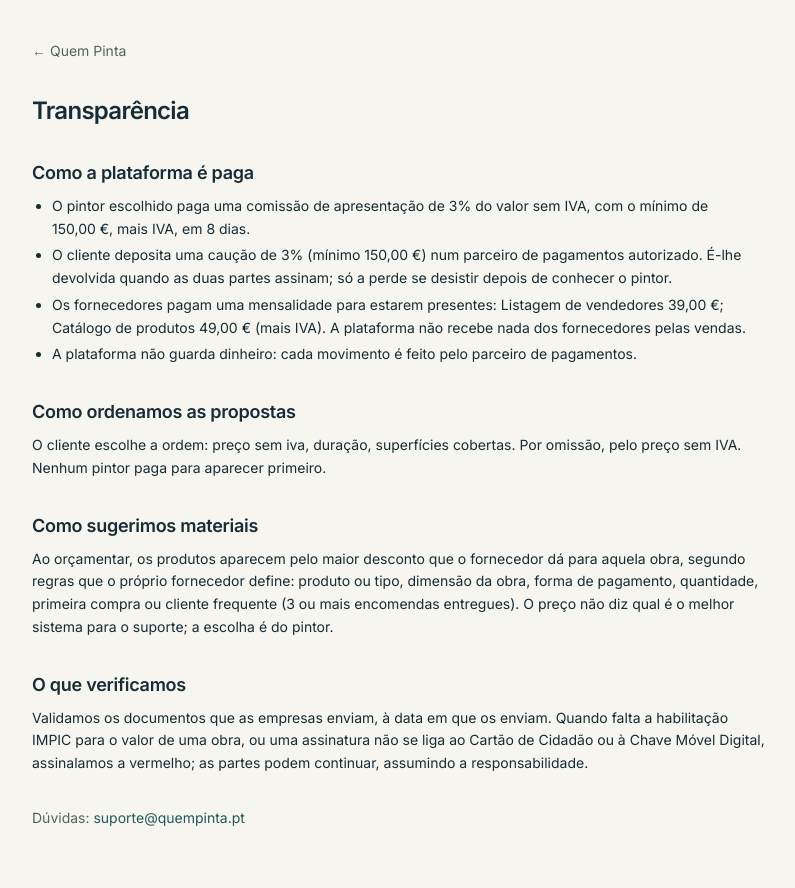
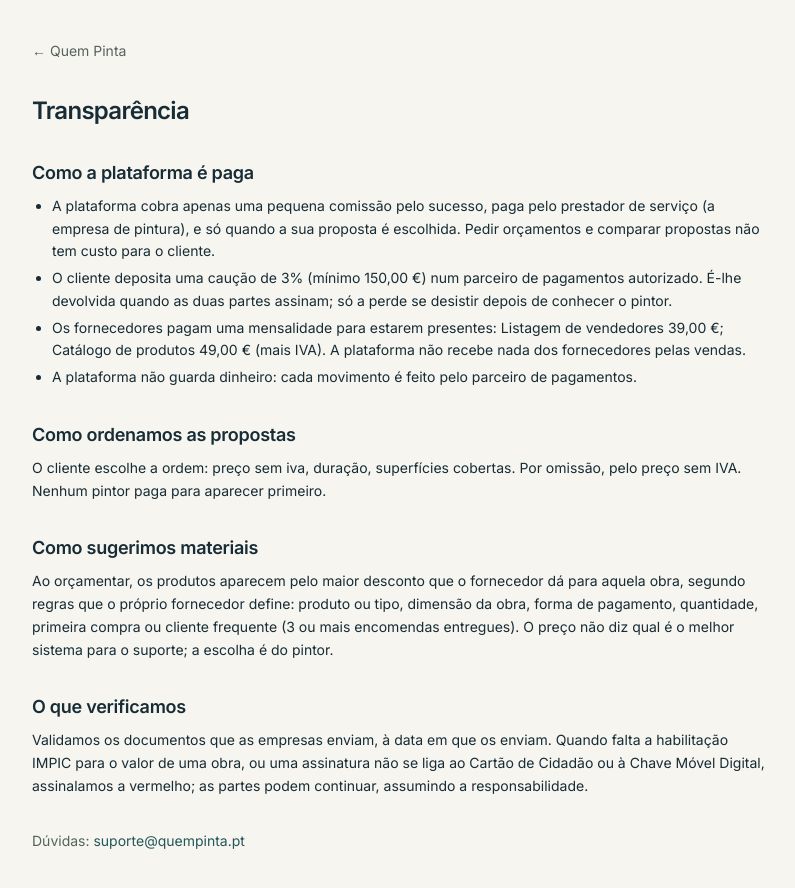
Before and after one commit to nunomarujo/paintit, a Next.js app: page /transparencia in a window 1280 px wide. Shown: the top 888 px of the page, without its empty margins (240-1035 px from the left). Built offline with nearby package versions, Linux system fonts and the light colour scheme.

Commit message:
Transparência: só refere uma pequena comissão pelo sucesso, paga pelo prestador de serviço
Co-Authored-By: Claude Sonnet 5.5 <noreply@anthropic.com>
Claude-Session: https://claude.ai/code/session_01SPDKY3VBD8WnLPQg8GohVX

```diff
--- a/src/app/transparencia/page.tsx
+++ b/src/app/transparencia/page.tsx
@@ -25,8 +25,8 @@ export default function TransparencyPage() {
         <h2 className="text-lg font-semibold">Como a plataforma é paga</h2>
         <ul className="mt-2 list-disc space-y-1 pl-5">
           <li>
-            O pintor escolhido paga uma comissão de apresentação de {pct(r.commissionBp)} do valor sem IVA, com o mínimo de{' '}
-            {formatEuros(r.commissionMinCents)}, mais IVA, em {r.feeDeadlineDays} dias.
+            A plataforma cobra apenas uma pequena comissão pelo sucesso, paga pelo prestador de serviço (a empresa de pintura),
+            e só quando a sua proposta é escolhida. Pedir orçamentos e comparar propostas não tem custo para o cliente.
           </li>
           <li>
             O cliente deposita uma caução de {pct(r.guaranteeBp)} (mínimo {formatEuros(r.guaranteeMinCents)}) num parceiro de
```
Also changed, not shown: 3 other files (tests, documents, lock files or other folders).
